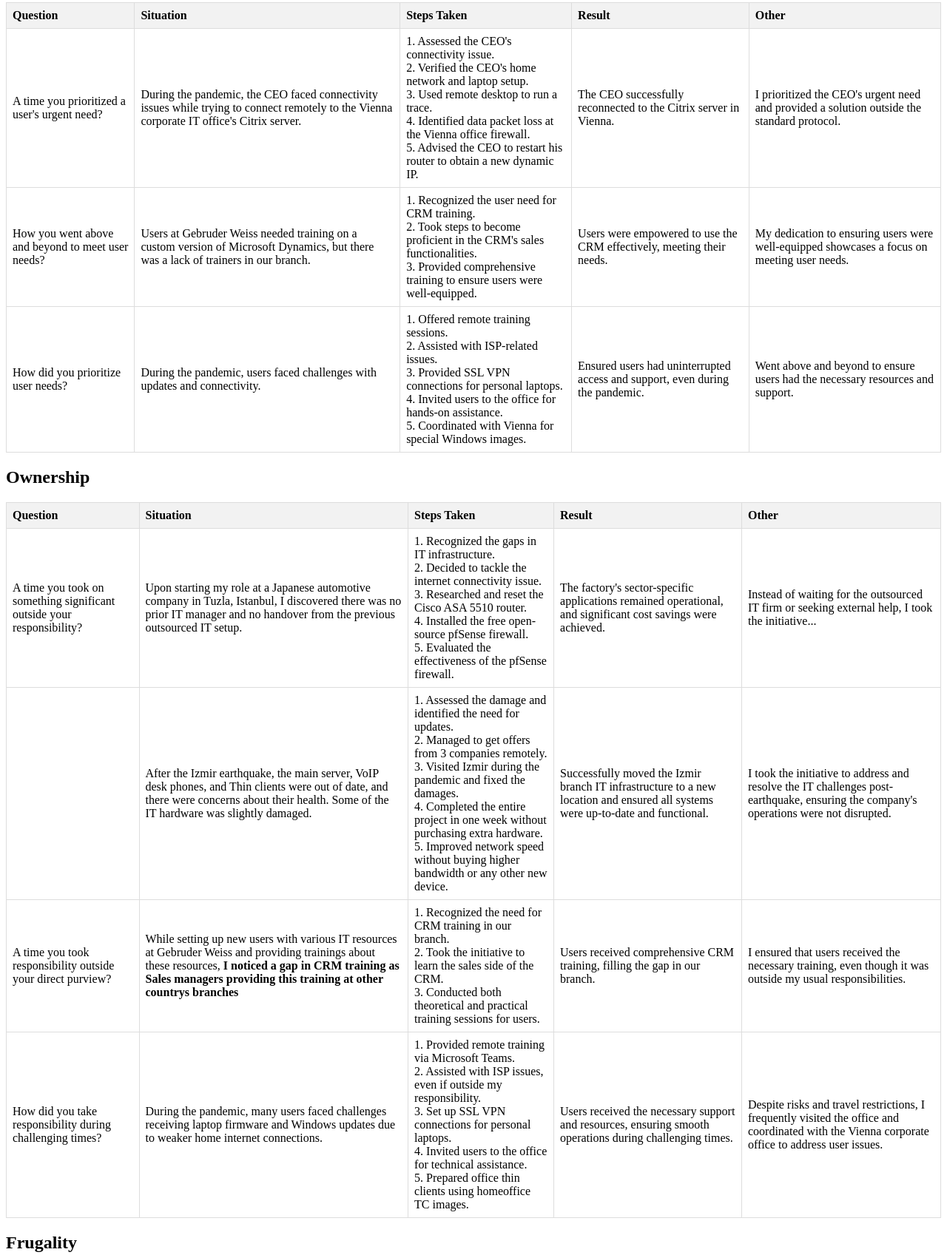
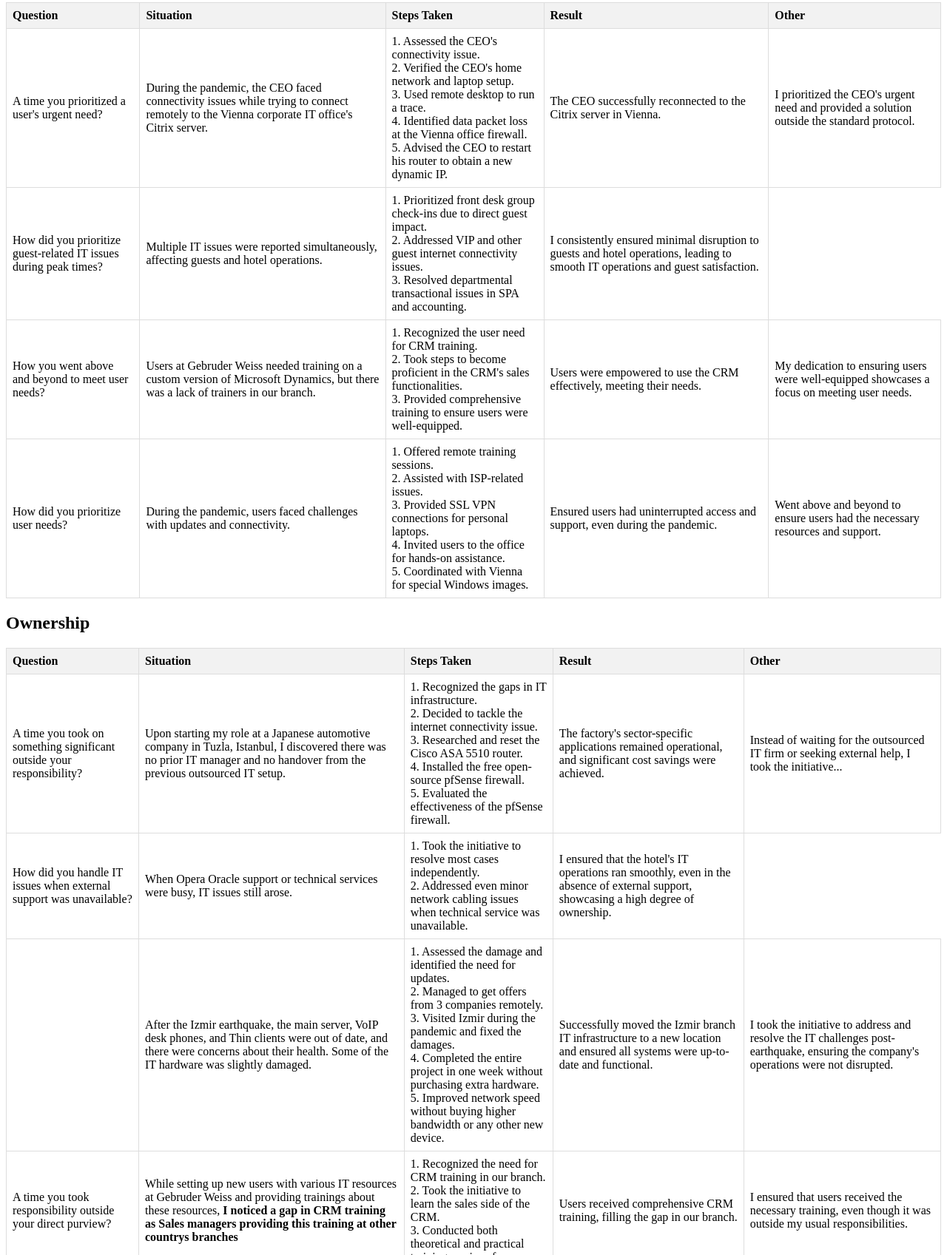
Before and after one commit to KoralK/amazon_leadership_table2, a plain HTML site: page index.html in a window 1280 px wide. Shown: the part 64-1761 px from the top of the page at 74% size. Drawn offline with Linux system fonts and the light colour scheme.

Commit message:
initial commit

```diff
--- a/index.html
+++ b/index.html
@@ -53,6 +53,16 @@
             <td>I prioritized the CEO's urgent need and provided a solution outside the standard protocol.</td>
         </tr>
         <tr>
+            <td>How did you prioritize guest-related IT issues during peak times?</td>
+            <td>Multiple IT issues were reported simultaneously, affecting guests and hotel operations.</td>
+            <td>
+                1. Prioritized front desk group check-ins due to direct guest impact.<br>
+                2. Addressed VIP and other guest internet connectivity issues.<br>
+                3. Resolved departmental transactional issues in SPA and accounting.
+            </td>
+            <td>I consistently ensured minimal disruption to guests and hotel operations, leading to smooth IT operations and guest satisfaction.</td>
+        </tr>
+        <tr>
             <td>How you went above and beyond to meet user needs?</td>
             <td>Users at Gebruder Weiss needed training on a custom version of Microsoft Dynamics, but there was a lack of trainers in our branch.</td>
             <td>
@@ -100,6 +110,15 @@
             <td>The factory's sector-specific applications remained operational, and significant cost savings
                 were achieved.</td>
             <td>Instead of waiting for the outsourced IT firm or seeking external help, I took the initiative...</td>
+        </tr>
+        <tr>
+            <td>How did you handle IT issues when external support was unavailable?</td>
+            <td>When Opera Oracle support or technical services were busy, IT issues still arose.</td>
+            <td>
+                1. Took the initiative to resolve most cases independently.<br>
+                2. Addressed even minor network cabling issues when technical service was unavailable.
+            </td>
+            <td>I ensured that the hotel's IT operations ran smoothly, even in the absence of external support, showcasing a high degree of ownership.</td>
         </tr>
         <tr>
             <td> </td>
@@ -219,6 +238,15 @@
             </td>
             <td>The factory's internet connectivity was swiftly restored, preventing prolonged downtime.</td>
             <td>When the factory's internet went down, I acted swiftly...</td>
+        </tr>
+        <tr>
+            <td>How did you ensure timely resolution of IT issues during critical situations?</td>
+            <td>Faced with simultaneous IT challenges affecting various departments and guests.</td>
+            <td>
+                1. Quickly diagnosed and prioritized issues based on impact.<br>
+                2. Addressed the most critical issues first to ensure guest satisfaction and smooth hotel operations.
+            </td>
+            <td>My proactive approach ensured that IT challenges were addressed promptly, minimizing disruptions.</td>
         </tr>
         <tr>
             <td> </td>
@@ -523,7 +551,6 @@
     <!-- ... other questions for "Hire and Develop the Best" ... -->
 </table>
 
-
 </body>
 </html>
 .
```
